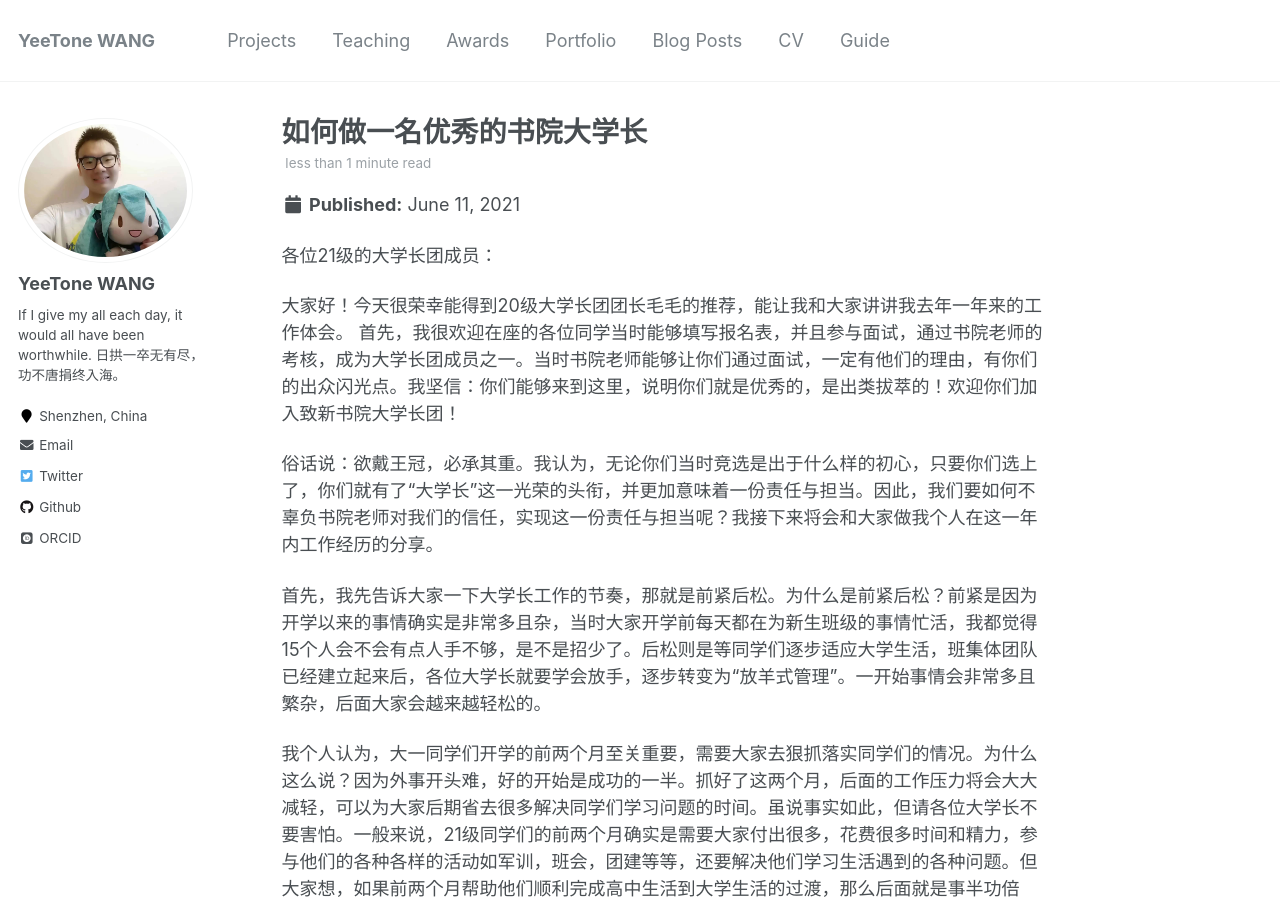
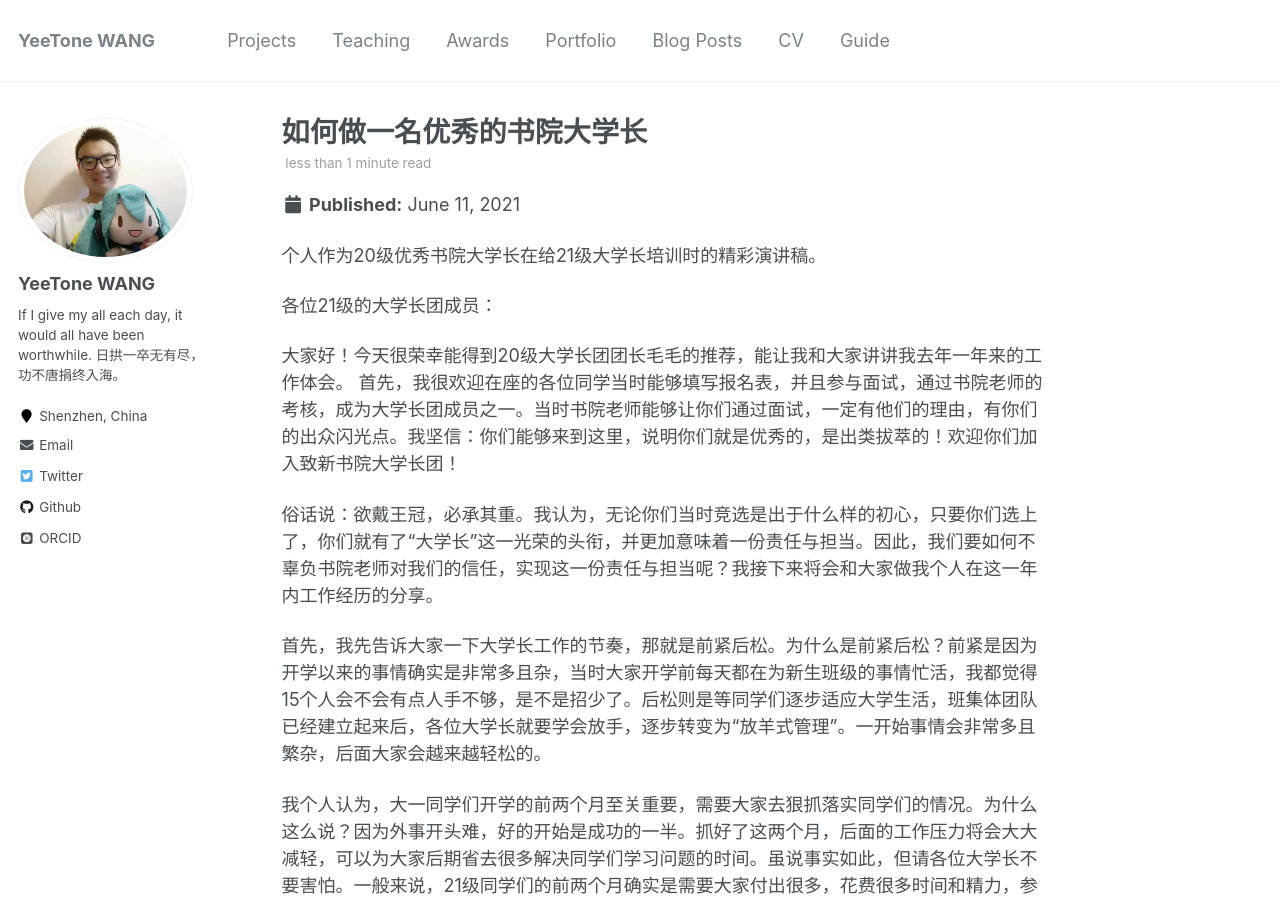
Before and after one commit to YeeTone/YeeTone.github.io, a Jekyll site: the page built from _posts/2021-06-11-how-to-be-an-excellent-freshmen-guider.md, in a window 1280 px wide and 900 px high. Built offline with Jekyll 4.4.1, drawn with Linux system fonts in a browser that asks for light colours; some web fonts are replaced.

Commit message:
update freshmen guidance

```diff
--- a/_posts/2021-06-11-how-to-be-an-excellent-freshmen-guider.md
+++ b/_posts/2021-06-11-how-to-be-an-excellent-freshmen-guider.md
@@ -7,6 +7,8 @@ tags:
   - sharing
   - freshmen guidance
 ---
+
+个人作为20级优秀书院大学长在给21级大学长培训时的精彩演讲稿。
 
 各位21级的大学长团成员：
 
```
